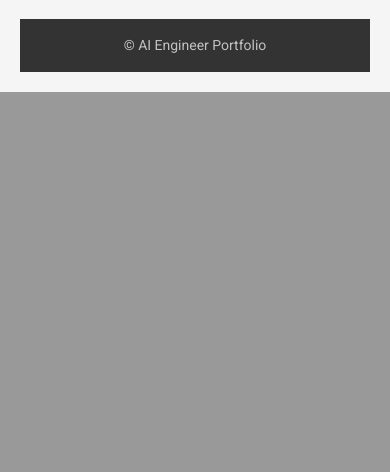
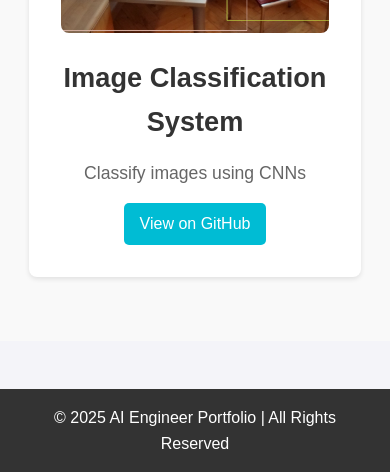
Before and after one commit to RH-NAYM/portfolio-rakib, a FastAPI app: page /projects in a window 390 px wide. Shown: the part 1164-1636 px from the top of the page. Before the commit the page ends 1256 px from the top, so only its background shows below. Run offline with FastAPI, Linux system fonts and the light colour scheme.

Commit message:
created new structure

```diff
--- a/main.py
+++ b/main.py
@@ -20,7 +20,7 @@ class Project(BaseModel):
     technologies: List[str]
     github_url: Optional[str] = None
     demo_url: Optional[str] = None
-    image: Optional[str] = None # Added image field
+    image: Optional[str] = None  # Added image field
 
 class Experience(BaseModel):
     company: str
@@ -40,10 +40,9 @@ class About(BaseModel):
     name: str
     title: str
     summary: str
-    profile_image: Optional[str] = None # Added profile image.
+    profile_image: Optional[str] = None  # Added profile image
 
 # Data (Replace with your own data!)
-
 skills = [
     # Programming Languages
     Skill(name="Python", proficiency="Expert"),
@@ -119,14 +118,14 @@ projects = [
         description="A model to analyze sentiment of text",
         technologies=["Python", "TensorFlow", "NLP"],
         github_url="https://github.com/yourusername/sentiment-analysis",
-        image="/static/images/project1.jpg"
+        image="/static/images/data_cleaning.png"
     ),
     Project(
         title="Image Classification System",
         description="Classify images using CNNs",
         technologies=["Python", "PyTorch", "Computer Vision"],
         github_url="https://github.com/yourusername/image-classification",
-        image="/static/images/project2.png"
+        image="/static/images/object_detection.jpg"
     ),
     # Add other projects as needed
 ]
--- /dev/null
+++ b/static/css/style.css
@@ -0,0 +1,324 @@
+/* General Reset */
+* {
+    margin: 0;
+    padding: 0;
+    box-sizing: border-box;
+}
+
+body {
+    font-family: 'Arial', sans-serif;
+    line-height: 1.6;
+    background-color: #f4f4f9;
+    color: #333;
+}
+
+/* Header */
+header {
+    background-color: #333;
+    color: #fff;
+    padding: 1rem 0;
+}
+
+header nav .container {
+    display: flex;
+    justify-content: space-between;
+    align-items: center;
+}
+
+header nav a.logo {
+    font-size: 1.8rem;
+    font-weight: bold;
+    text-transform: uppercase;
+    color: #fff;
+    text-decoration: none;
+}
+
+header nav ul {
+    list-style: none;
+    display: flex;
+}
+
+header nav ul li {
+    margin: 0 1rem;
+}
+
+header nav ul li a {
+    color: #fff;
+    text-decoration: none;
+    font-size: 1rem;
+}
+
+header nav ul li a:hover {
+    color: #00bcd4;
+}
+
+/* Main Container */
+.container {
+    width: 85%;
+    margin: 0 auto;
+}
+
+/* About Section */
+.about {
+    padding: 4rem 0;
+    text-align: center;
+    background-color: #fff;
+    margin-bottom: 2rem;
+}
+
+.profile {
+    max-width: 800px;
+    margin: 0 auto;
+    text-align: center;
+}
+
+.profile img {
+    width: 200px;
+    height: 200px;
+    border-radius: 50%;
+    margin-bottom: 1rem;
+    object-fit: cover;
+}
+
+.profile h1 {
+    font-size: 2.5rem;
+    font-weight: bold;
+    color: #333;
+}
+
+.profile h2 {
+    font-size: 1.8rem;
+    color: #00bcd4;
+    margin-bottom: 1rem;
+}
+
+.profile p {
+    font-size: 1.1rem;
+    color: #666;
+    max-width: 600px;
+    margin: 0 auto;
+    line-height: 1.7;
+}
+
+/* Skills Section */
+.skills {
+    padding: 4rem 0;
+    background-color: #fff;
+    margin-bottom: 2rem;
+}
+
+.skills .container {
+    text-align: center;
+}
+
+.skills h1 {
+    font-size: 2.5rem;
+    margin-bottom: 2rem;
+}
+
+.skills-list {
+    display: grid;
+    grid-template-columns: repeat(auto-fit, minmax(250px, 1fr));
+    gap: 2rem;
+}
+
+.skill-card {
+    background-color: #fafafa;
+    padding: 1.5rem;
+    border-radius: 8px;
+    box-shadow: 0 2px 5px rgba(0, 0, 0, 0.1);
+}
+
+.skill-card h3 {
+    font-size: 1.5rem;
+    margin-bottom: 1rem;
+    color: #333;
+}
+
+.skill-card p {
+    color: #777;
+}
+
+/* Projects Section */
+.projects {
+    padding: 4rem 0;
+    background-color: #f9f9f9;
+}
+
+.projects h1 {
+    font-size: 2.5rem;
+    margin-bottom: 2rem;
+    text-align: center;
+}
+
+.projects-grid {
+    display: grid;
+    grid-template-columns: repeat(auto-fit, minmax(300px, 1fr));
+    gap: 2rem;
+}
+
+.project-card {
+    background-color: #fff;
+    padding: 2rem;
+    border-radius: 8px;
+    box-shadow: 0 2px 5px rgba(0, 0, 0, 0.1);
+    text-align: center;
+}
+
+.project-card img {
+    width: 100%;
+    height: 200px;
+    object-fit: cover;
+    border-radius: 8px;
+    margin-bottom: 1rem;
+}
+
+.project-card h3 {
+    font-size: 1.7rem;
+    margin-bottom: 1rem;
+    color: #333;
+}
+
+.project-card p {
+    font-size: 1.1rem;
+    margin-bottom: 1rem;
+    color: #666;
+}
+
+.project-card a {
+    display: inline-block;
+    background-color: #00bcd4;
+    color: #fff;
+    padding: 0.5rem 1rem;
+    text-decoration: none;
+    border-radius: 5px;
+    transition: background-color 0.3s ease;
+}
+
+.project-card a:hover {
+    background-color: #0097a7;
+}
+
+/* Experience Section */
+.experience {
+    padding: 4rem 0;
+    background-color: #fff;
+    margin-bottom: 2rem;
+}
+
+.experience h1 {
+    font-size: 2.5rem;
+    margin-bottom: 2rem;
+    text-align: center;
+}
+
+.experience-list {
+    display: grid;
+    grid-template-columns: repeat(auto-fit, minmax(350px, 1fr));
+    gap: 2rem;
+}
+
+.experience-card {
+    background-color: #fafafa;
+    padding: 2rem;
+    border-radius: 8px;
+    box-shadow: 0 2px 5px rgba(0, 0, 0, 0.1);
+}
+
+.experience-card h3 {
+    font-size: 1.7rem;
+    color: #333;
+}
+
+.experience-card p {
+    color: #666;
+    margin-bottom: 1rem;
+}
+
+.experience-card .technologies {
+    font-weight: bold;
+    color: #00bcd4;
+}
+
+/* Contact Section */
+.contact {
+    padding: 4rem 0;
+    background-color: #f4f4f9;
+}
+
+.contact h1 {
+    font-size: 2.5rem;
+    margin-bottom: 2rem;
+    text-align: center;
+}
+
+.contact-info {
+    text-align: center;
+}
+
+.contact-info a {
+    display: inline-block;
+    color: #00bcd4;
+    font-size: 1.2rem;
+    margin: 0.5rem 0;
+    text-decoration: none;
+}
+
+.contact-info a:hover {
+    text-decoration: underline;
+}
+
+/* Footer */
+footer {
+    background-color: #333;
+    color: #fff;
+    padding: 1rem 0;
+    text-align: center;
+    margin-top: 3rem;
+}
+
+footer p {
+    font-size: 1rem;
+}
+
+/* Mobile Styles */
+@media (max-width: 768px) {
+    header nav .container {
+        flex-direction: column;
+        align-items: center;
+    }
+
+    header nav ul {
+        display: flex;
+        flex-direction: column;
+        align-items: center;
+        margin-top: 1rem;
+    }
+
+    .projects-grid,
+    .experience-list,
+    .skills-list {
+        grid-template-columns: 1fr;
+    }
+
+    .profile img {
+        width: 150px;
+        height: 150px;
+    }
+
+    .profile h1 {
+        font-size: 2rem;
+    }
+
+    .profile h2 {
+        font-size: 1.5rem;
+    }
+
+    .profile p {
+        font-size: 1rem;
+    }
+
+    .contact-info a {
+        font-size: 1rem;
+    }
+}
--- a/static/style.css
+++ /dev/null
@@ -1,207 +0,0 @@
-/* body {
-    font-family: 'Arial', sans-serif;
-    margin: 0;
-    padding: 0;
-    line-height: 1.6;
-    color: #333;
-    background-color: #f4f4f4;
-}
-
-header, footer {
-    background-color: #2c3e50;
-    color: #fff;
-    text-align: center;
-    padding: 1em 0;
-}
-
-nav a {
-    color: #fff;
-    text-decoration: none;
-    padding: 0.5em 1em;
-    margin: 0 0.5em;
-}
-
-nav a:hover {
-    background-color: #34495e;
-    border-radius: 5px;
-}
-
-.content {
-    max-width: 960px;
-    margin: 2em auto;
-    padding: 1em;
-    background-color: #fff;
-    box-shadow: 0 2px 5px rgba(0, 0, 0, 0.1);
-}
-
-.profile-image {
-    width: 150px;
-    border-radius: 50%;
-    display: block;
-    margin: 1em auto;
-}
-
-.skills-list, .projects-grid, .experience-list, .contact-details {
-    list-style: none;
-    padding: 0;
-}
-
-.skills-list li {
-    margin-bottom: 0.5em;
-}
-
-.projects-grid {
-    display: grid;
-    grid-template-columns: repeat(auto-fit, minmax(300px, 1fr));
-    gap: 1em;
-}
-
-.project-item, .experience-item {
-    padding: 1em;
-    border: 1px solid #ddd;
-    border-radius: 5px;
-    background-color: #f9f9f9;
-}
-
-.project-image {
-    max-width: 100%;
-    height: auto;
-    display: block;
-    margin-bottom: 0.5em;
-}
-
-a {
-    color: #3498db;
-    text-decoration: none;
-}
-
-a:hover {
-    text-decoration: underline;
-}
-
-section {
-    margin-bottom: 2em;
-}
-
-footer p {
-    margin: 0;
-} */
-
-
-
-
-/* Global Styles */
-* {
-    margin: 0;
-    padding: 0;
-    box-sizing: border-box;
-}
-
-html {
-    scroll-behavior: smooth; /* Smooth scrolling */
-}
-
-body {
-    font-family: 'Roboto', sans-serif; /* Modern font */
-    background-color: #f5f5f5;
-    color: #333;
-    line-height: 1.6;
-    padding: 20px;
-    transition: all 0.3s ease-in-out; /* Smooth transitions */
-}
-
-a {
-    text-decoration: none;
-    color: #007bff;
-    transition: color 0.3s ease;
-}
-
-a:hover {
-    color: #0056b3;
-}
-
-/* Navigation Bar */
-header nav {
-    display: flex;
-    justify-content: center;
-    align-items: center;
-    background-color: #333;
-    padding: 10px 20px;
-    box-shadow: 0 4px 6px rgba(0, 0, 0, 0.1);
-}
-
-header nav a {
-    color: white;
-    margin: 0 20px;
-    font-size: 18px;
-    transition: color 0.3s ease;
-}
-
-header nav a:hover {
-    color: #ffb800;
-}
-
-/* Header Section */
-header {
-    background: linear-gradient(135deg, #42a5f5, #26c6da);
-    padding: 60px 0;
-    text-align: center;
-    color: white;
-}
-
-/* Content Sections */
-.skills-section, .projects-section, .experience-section, .contact-section {
-    margin: 40px 0;
-}
-
-h1 {
-    font-size: 2.5rem;
-    margin-bottom: 20px;
-    text-transform: uppercase;
-    letter-spacing: 1px;
-}
-
-ul.skills-list, ul.projects-list {
-    list-style: none;
-    padding: 0;
-    overflow-y: auto;
-    max-height: 400px; /* Makes the list scrollable */
-}
-
-.skills-list li, .projects-list li {
-    padding: 15px;
-    margin: 5px 0;
-    border-radius: 8px;
-    background-color: #fff;
-    box-shadow: 0 4px 6px rgba(0, 0, 0, 0.1);
-    transition: transform 0.3s ease;
-}
-
-.skills-list li:hover, .projects-list li:hover {
-    transform: translateY(-5px); /* Hover effect for smooth lift */
-}
-
-footer {
-    background-color: #333;
-    color: white;
-    text-align: center;
-    padding: 15px;
-    margin-top: 40px;
-    font-size: 14px;
-}
-
-footer p {
-    opacity: 0.7;
-}
-
-/* Profile Image */
-.profile-image {
-    max-width: 200px;
-    border-radius: 50%;
-    margin: 20px 0;
-    transition: transform 0.3s ease;
-}
-
-.profile-image:hover {
-    transform: scale(1.1); /* Profile image zoom effect */
-}
--- a/templates/base.html
+++ b/templates/base.html
@@ -1,13 +1,43 @@
 <head>
     <meta charset="UTF-8">
     <meta name="viewport" content="width=device-width, initial-scale=1.0">
-    <title>AI Engineer Portfolio</title>
+    <meta name="description" content="AI Engineer Portfolio showcasing skills, projects, and experience.">
+    <meta name="author" content="AI Engineer">
+
+    <!-- Open Graph Meta Tags for Social Media Integration -->
+    <meta property="og:title" content="AI Engineer Portfolio">
+    <meta property="og:description" content="AI Engineer Portfolio showcasing skills, projects, and experience.">
+    <meta property="og:image" content="/static/images/portfolio-image.jpg"> <!-- Replace with your portfolio image -->
+    <meta property="og:url" content="https://www.yourportfolio.com">
+
+    <!-- Twitter Meta Tags -->
+    <meta name="twitter:card" content="summary_large_image">
+    <meta name="twitter:site" content="@yourusername">
+    <meta name="twitter:title" content="AI Engineer Portfolio">
+    <meta name="twitter:description" content="AI Engineer Portfolio showcasing skills, projects, and experience.">
+    <meta name="twitter:image" content="/static/images/portfolio-image.jpg"> <!-- Replace with your image -->
+
+    <!-- Page Title -->
+    <title>{% block title %}AI Engineer Portfolio{% endblock %}</title>
+
+    <!-- Google Font (Roboto) -->
     <link href="https://fonts.googleapis.com/css2?family=Roboto:wght@400;500;700&display=swap" rel="stylesheet">
-    <link rel="stylesheet" href="/static/style.css">
-    <!-- AOS CSS -->
+
+    <!-- Link to Custom CSS -->
+    <link rel="stylesheet" href="/static/css/style.css">
+
+    <!-- AOS (Animate on Scroll) CSS -->
     <link rel="stylesheet" href="https://unpkg.com/aos@2.3.1/dist/aos.css">
+
+    <!-- Optional Google Analytics -->
+    <script async src="https://www.googletagmanager.com/gtag/js?id=UA-XXXXXXXXX-X"></script>
+    <script>
+        window.dataLayer = window.dataLayer || [];
+        function gtag(){dataLayer.push(arguments);}
+        gtag('js', new Date());
+        gtag('config', 'UA-XXXXXXXXX-X'); // Replace with your own Google Analytics ID
+    </script>
 </head>
-
 
 <body>
     <header>
@@ -19,26 +49,22 @@
             <a href="/contact">Contact</a>
         </nav>
     </header>
+
     <main class="content">
         {% block content %}{% endblock %}
     </main>
+
     <footer>
         <p>&copy; {{ about.name if about is defined else 'AI Engineer Portfolio' }}</p>
     </footer>
 
-    <!-- AOS JS -->
+    <!-- AOS JS for Scroll Animations -->
     <script src="https://unpkg.com/aos@2.3.1/dist/aos.js"></script>
     <script>
-        AOS.init(); // Initialize AOS animations
+        AOS.init({
+            duration: 1200, // Duration for the animation
+            easing: 'ease-in-out', // Easing function for animation
+            once: true // Ensures the animation only happens once
+        });
     </script>
 </body>
-
-
-
-<ul class="skills-list" data-aos="fade-up">
-    {% for skill in skills %}
-        <li data-aos="zoom-in">
-            <strong>{{ skill.name }}:</strong> {{ skill.proficiency }}
-        </li>
-    {% endfor %}
-</ul>
--- a/templates/projects.html
+++ b/templates/projects.html
@@ -1,22 +1,47 @@
-{% extends "base.html" %}
-{% block content %}
-    <section class="projects-section">
-        <h1>Projects</h1>
-        <div class="projects-grid">
-            {% for project in projects %}
-                <div class="project-item">
-                    <h2>{{ project.title }}</h2>
-                    <img src="{{ project.image }}" alt="{{ project.title }}" class="project-image">
+<!DOCTYPE html>
+<html lang="en">
+<head>
+    <meta charset="UTF-8">
+    <meta name="viewport" content="width=device-width, initial-scale=1.0">
+    <title>Projects | AI Engineer Portfolio</title>
+    <link rel="stylesheet" href="/static/css/style.css">
+</head>
+<body>
+    <header>
+        <nav>
+            <div class="container">
+                <a href="/" class="logo">AI Engineer Portfolio</a>
+                <ul>
+                    <li><a href="/">Home</a></li>
+                    <li><a href="/skills">Skills</a></li>
+                    <li><a href="/projects">Projects</a></li>
+                    <li><a href="/experience">Experience</a></li>
+                    <li><a href="/contact">Contact</a></li>
+                </ul>
+            </div>
+        </nav>
+    </header>
+
+    <section class="projects">
+        <div class="container">
+            <h1>Projects</h1>
+            <div class="projects-grid">
+                {% for project in projects %}
+                <div class="project-card">
+                    <img src="{{ project.image }}" alt="{{ project.title }}">
+                    <h3>{{ project.title }}</h3>
                     <p>{{ project.description }}</p>
-                    <p><strong>Technologies:</strong> {{ ", ".join(project.technologies) }}</p>
-                    {% if project.github_url %}
-                        <a href="{{ project.github_url }}" target="_blank">GitHub</a>
-                    {% endif %}
-                    {% if project.demo_url %}
-                        <a href="{{ project.demo_url }}" target="_blank">Demo</a>
-                    {% endif %}
+                    <a href="{{ project.github_url }}" target="_blank">View on GitHub</a>
                 </div>
-            {% endfor %}
+                {% endfor %}
+            </div>
         </div>
     </section>
-{% endblock %}
+
+    <footer>
+        <div class="container">
+            <p>&copy; 2025 AI Engineer Portfolio | All Rights Reserved</p>
+        </div>
+    </footer>
+</body>
+</html>
--- a/templates/skills.html
+++ b/templates/skills.html
@@ -1,10 +1,11 @@
 {% extends "base.html" %}
+
 {% block content %}
-    <section class="skills-section">
+    <section class="skills-section" data-aos="fade-up">
         <h1>Skills</h1>
         <ul class="skills-list">
             {% for skill in skills %}
-                <li>
+                <li data-aos="zoom-in">
                     <strong>{{ skill.name }}:</strong> {{ skill.proficiency }}
                 </li>
             {% endfor %}
```
Also changed, not shown: templates/about.html (+41 -8 lines), templates/contact.html (+20 -4 lines), templates/experience.html (+5 -4 lines), README.md.
